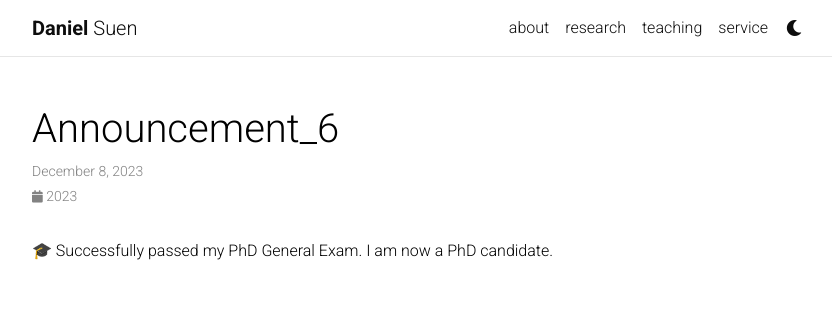
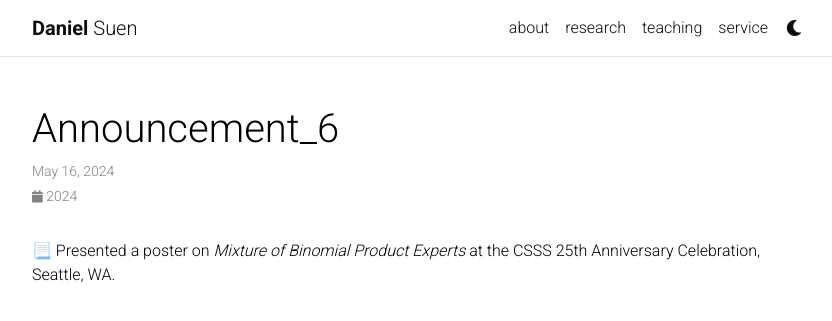
Before and after one commit to danielsuen/danielsuen.github.io, a Jekyll site: the page built from _news/announcement_6.md, in a window 1280 px wide. Shown: the top 321 px of the page, without its empty margins (223-1055 px from the left). Built offline with Jekyll 4.4.1, drawn with Linux system fonts in a browser that asks for light colours; emoji names are drawn with the system emoji font; comment, search, counter and statistics services are not loaded; a style sheet for code colours, icons or effects is not loaded.

Commit message:
Update news with 2024 information

```diff
--- a/_news/announcement_6.md
+++ b/_news/announcement_6.md
@@ -1,7 +1,7 @@
 ---
 layout: post
-date: 2023-12-08 07:59:00-0400
+date: 2024-05-16 07:59:00-0400
 inline: true
 ---
 
-:mortar_board: Successfully passed my PhD General Exam.  I am now a PhD candidate.
+:page_with_curl: Presented a poster on *Mixture of Binomial Product Experts* at the CSSS 25th Anniversary Celebration, Seattle, WA.
```
Also changed, not shown: _news/announcement_2.md (+1 -1 lines), _news/announcement_5.md (+1 -1 lines), _news/announcement_7.md (added, +7 -0 lines), _news/announcement_8.md (added, +7 -0 lines), _news/announcement_9.md (added, +7 -0 lines).
